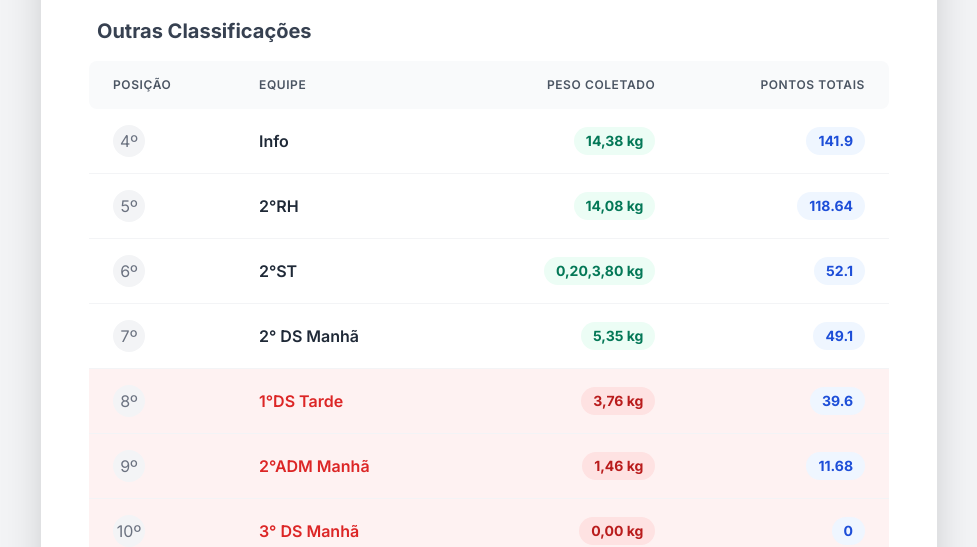
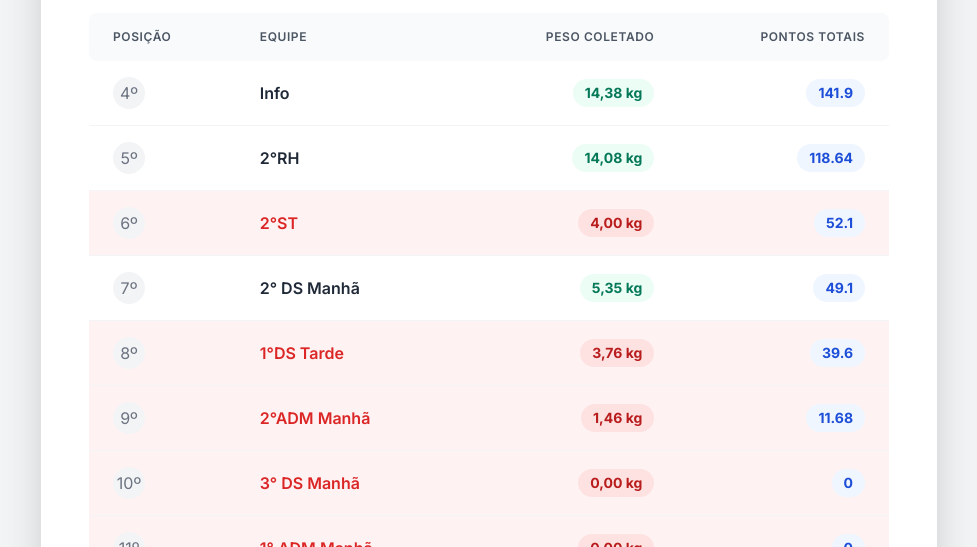
Before and after one commit to Arthursoares0/ReciclagemAbdias, a plain HTML site: page index.html in a window 1280 px wide. Shown: the part 785-1332 px from the top of the page, without its empty margins (151-1128 px from the left). Drawn offline with nearby package versions, Linux system fonts and the light colour scheme.

Commit message:
Refactor equipe data structure to use arrays for weight

```diff
--- a/index.html
+++ b/index.html
@@ -76,47 +76,47 @@
         // Limite mínimo de peso (kg). Turmas abaixo disso ficam em vermelho.
         const LIMITE_KG = 5;
 
-        // Dados: pontos e peso coletado (kg) de cada equipe
+        // Dados: pontos e peso coletado (kg) de cada equipe (ambos são listas somadas)
         const equipes = [
-            { nome: '1°ST', peso: 45.88, pontos: [54.5, 14, 10, 19.8, 26.3, 43.84, 133.52, 81.7, 15.4] },
-            { nome: 'Info', peso: 14.38, pontos: [23, 30, 4, 3.1, 17.8, 64] },
-            { nome: '2° DS Manhã', peso: 5.35, pontos: [36.7, 3.4, 3.4, 5.6] },
-            { nome: '1° DS Manhã', peso: 34.62, pontos: [22, 10, 27, 7, 38.8, 32, 39.9, 29.26, 2.5, 10.8] },
-            { nome: '2°RH', peso: 14.08, pontos: [15, 12, 7, 29, 11.3, 44.34] },
-            { nome: '1°RH', peso: 23.76, pontos: [9.2, 221.56] },
+            { nome: '1°ST', peso: [45.88], pontos: [54.5, 14, 10, 19.8, 26.3, 43.84, 133.52, 81.7, 15.4] },
+            { nome: 'Info', peso: [14.38], pontos: [23, 30, 4, 3.1, 17.8, 64] },
+            { nome: '2° DS Manhã', peso: [5.35], pontos: [36.7, 3.4, 3.4, 5.6] },
+            { nome: '1° DS Manhã', peso: [34.62], pontos: [22, 10, 27, 7, 38.8, 32, 39.9, 29.26, 2.5, 10.8] },
+            { nome: '2°RH', peso: [14.08], pontos: [15, 12, 7, 29, 11.3, 44.34] },
+            { nome: '1°RH', peso: [23.76], pontos: [9.2, 221.56] },
             { nome: '2°ST', peso: [0.2, 3.8], pontos: [14.1, 38] },
-            { nome: '1°DS Tarde', peso: 3.76, pontos: [6.4, 12.2, 21] },
-            { nome: '2°ADM Manhã', peso: 1.46, pontos: [11.68] },
+            { nome: '1°DS Tarde', peso: [3.76], pontos: [6.4, 12.2, 21] },
+            { nome: '2°ADM Manhã', peso: [1.46], pontos: [11.68] },
 
             // Turmas que não contribuíram (zeradas)
-            { nome: '3° DS Manhã', peso: 0, pontos: [] },
-            { nome: '1° ADM Manhã', peso: 0, pontos: [] },
-            { nome: '3° ADM Manhã', peso: 0, pontos: [] },
-            { nome: '2° DS Tarde', peso: 0, pontos: [] },
-            { nome: '3° DS Tarde', peso: 0, pontos: [] },
-            { nome: '2° ADM Tarde', peso: 0, pontos: [] },
-            { nome: '3° ADM Tarde', peso: 0, pontos: [] },
-            { nome: '1° ADM Tarde', peso: 0, pontos: [] }
+            { nome: '3° DS Manhã', peso: [], pontos: [] },
+            { nome: '1° ADM Manhã', peso: [], pontos: [] },
+            { nome: '3° ADM Manhã', peso: [], pontos: [] },
+            { nome: '2° DS Tarde', peso: [], pontos: [] },
+            { nome: '3° DS Tarde', peso: [], pontos: [] },
+            { nome: '2° ADM Tarde', peso: [], pontos: [] },
+            { nome: '3° ADM Tarde', peso: [], pontos: [] },
+            { nome: '1° ADM Tarde', peso: [], pontos: [] }
         ];
 
         const formatarKg = (n) => n.toLocaleString('pt-BR', { minimumFractionDigits: 2, maximumFractionDigits: 2 }) + ' kg';
         const abaixoDoLimite = (peso) => peso < LIMITE_KG;
 
+        // Soma os valores de uma lista (usada para pontos e para peso)
+        const somarLista = (lista) => Number(lista.reduce((acc, v) => acc + v, 0).toFixed(2));
+
         function prepararRanking(dados) {
-            const classificacao = dados.map(equipe => {
-                const totalDePontos = equipe.pontos.reduce((acc, v) => acc + v, 0);
-                return {
-                    nome: equipe.nome,
-                    peso: equipe.peso,
-                    total: Number(totalDePontos.toFixed(2))
-                };
-            });
+            const classificacao = dados.map(equipe => ({
+                nome: equipe.nome,
+                peso: somarLista(equipe.peso),
+                total: somarLista(equipe.pontos)
+            }));
             classificacao.sort((a, b) => b.total - a.total);
             return classificacao;
         }
 
         function renderizarTotalPeso(dados) {
-            const total = dados.reduce((acc, e) => acc + e.peso, 0);
+            const total = dados.reduce((acc, e) => acc + somarLista(e.peso), 0);
             document.getElementById('total-peso').textContent = formatarKg(total);
         }
 
```
